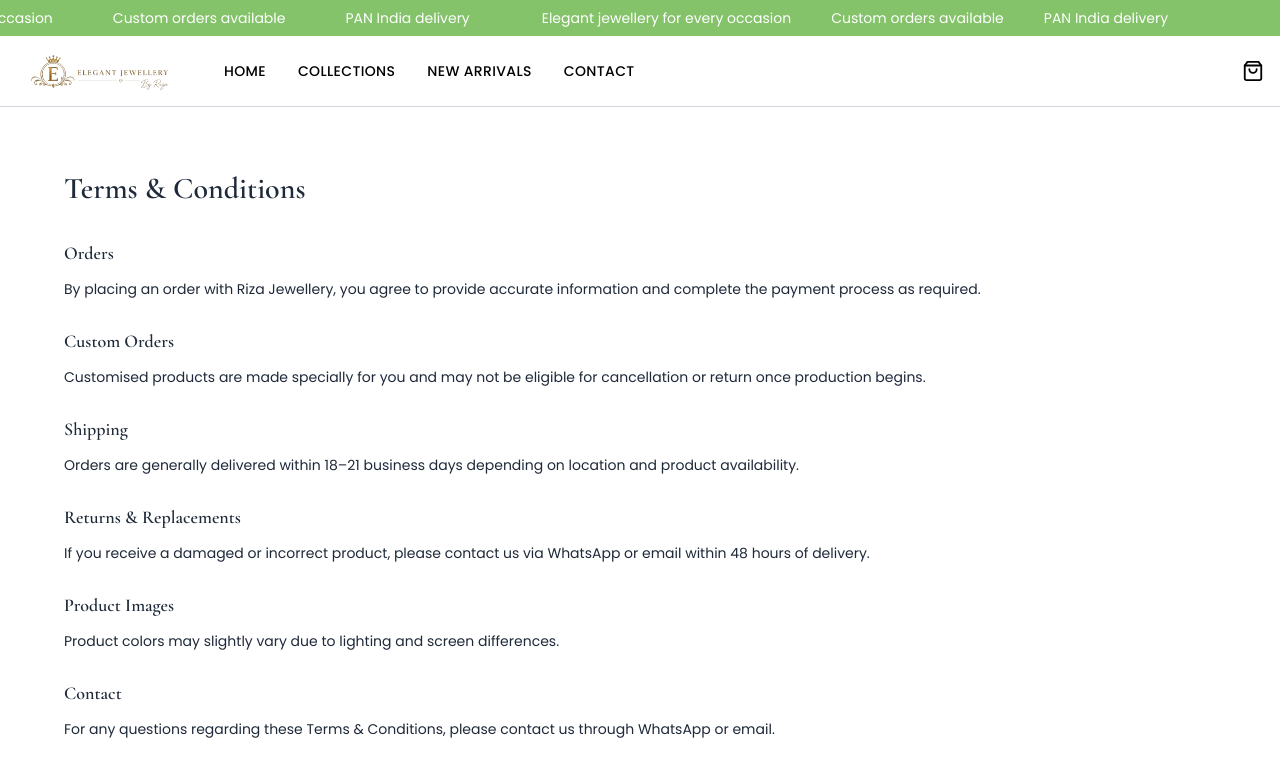
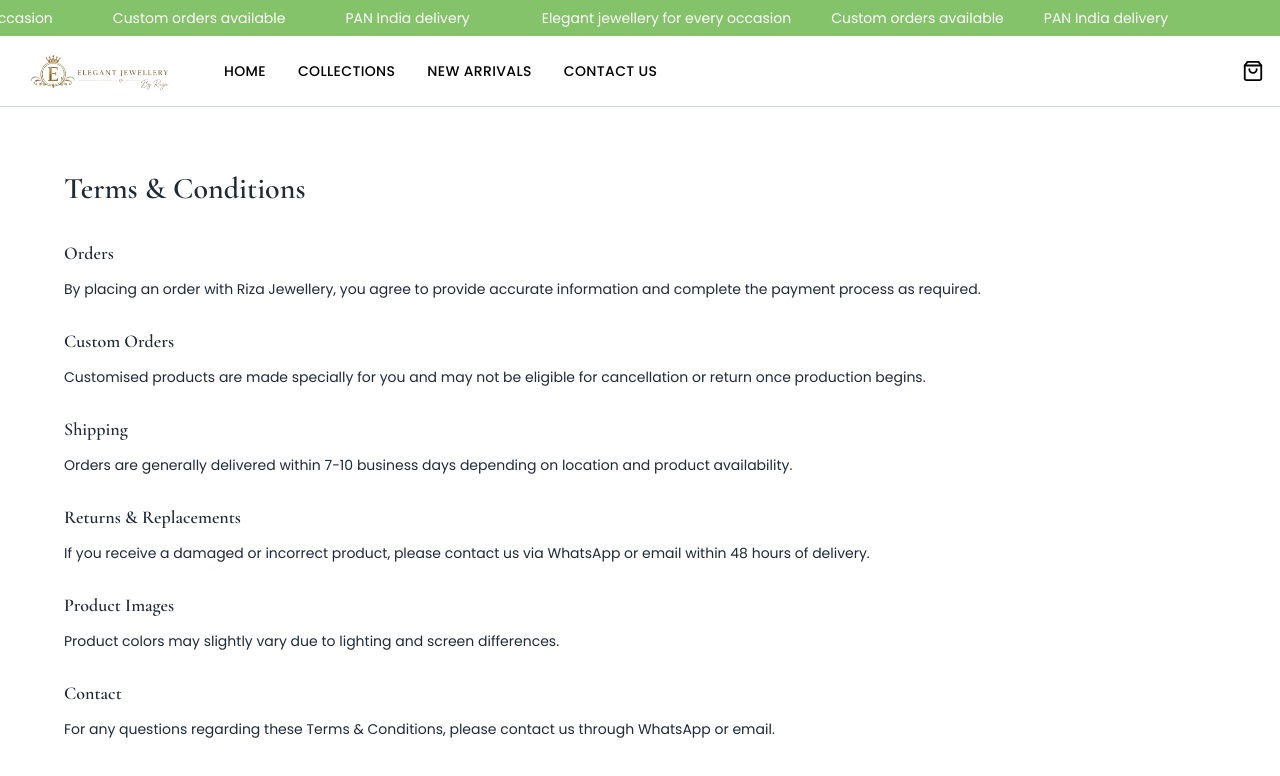
Before and after one commit to Ashish-12K/sk-jewellery, a React (Vite) app: page /terms-and-conditions in a window 1280 px wide. Shown: the top 776 px of the page. Built offline with nearby package versions, Linux system fonts and the light colour scheme.

Commit message:
Bugs Fixed

```diff
--- a/index.html
+++ b/index.html
@@ -7,7 +7,7 @@
     <link href="https://fonts.googleapis.com/css2?family=Cormorant+Garamond:wght@400;600&family=Poppins:wght@300;400;500&display=swap" rel="stylesheet">
 
     <meta name="viewport" content="width=device-width, initial-scale=1.0" />
-    <title>Elegant Jewellery</title>
+    <title>Riza Jewellery</title>
   </head>
   <body>
     <div id="root"></div>
--- a/src/components/Navbar.jsx
+++ b/src/components/Navbar.jsx
@@ -84,7 +84,7 @@ export default function Navbar() {
             onClick={() => navigate("/contact")}
             className="cursor-pointer hover:text-gray-500 transition"
           >
-            Contact
+            Contact Us
           </p>
         </nav>
 
@@ -194,7 +194,7 @@ export default function Navbar() {
               }}
               className="cursor-pointer uppercase tracking-wide"
             >
-              Contact
+              Contact Us
             </p>
 
           </div>
--- a/src/pages/CheckoutPage.jsx
+++ b/src/pages/CheckoutPage.jsx
@@ -78,7 +78,7 @@ export default function CheckoutPage() {
       amount: finalTotal * 100,
       currency: "INR",
 
-      name: "Elegant Jewellery",
+      name: "Riza Jewellery",
       description: "Order Payment",
 
       handler: function (response) {
--- a/src/pages/ShippingDelivery.jsx
+++ b/src/pages/ShippingDelivery.jsx
@@ -64,7 +64,7 @@ const ShippingDelivery = () => {
             </h2>
 
             <p className="text-gray-600 leading-8">
-              Once dispatched, orders are generally delivered within 5-7
+              Once dispatched, orders are generally delivered within 7-10
               business days depending on your location and courier service
               availability. Delivery timelines may vary during festivals,
               holidays, or unforeseen circumstances.
--- a/src/pages/TermsAndConditions.jsx
+++ b/src/pages/TermsAndConditions.jsx
@@ -32,7 +32,7 @@ export default function TermsAndConditions() {
             Shipping
           </h2>
           <p>
-            Orders are generally delivered within 18–21 business days depending
+            Orders are generally delivered within 7-10 business days depending
             on location and product availability.
           </p>
         </div>
```
